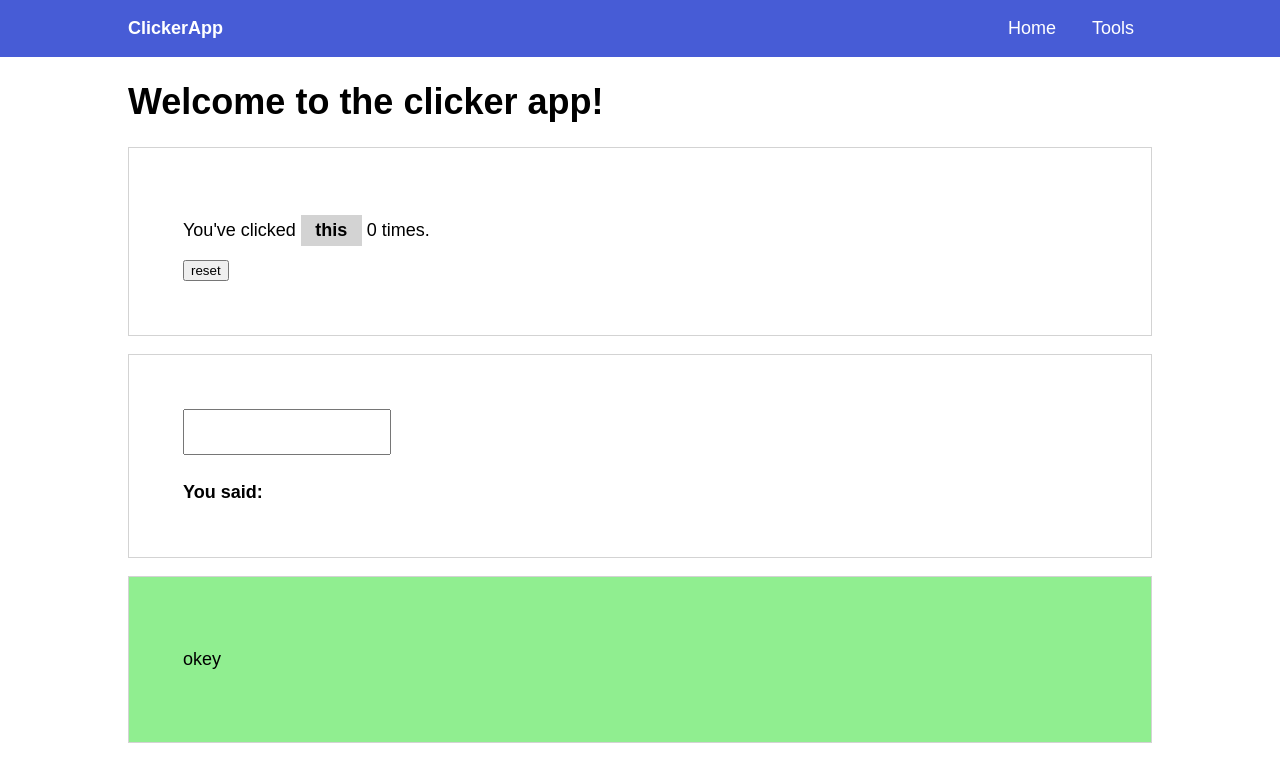
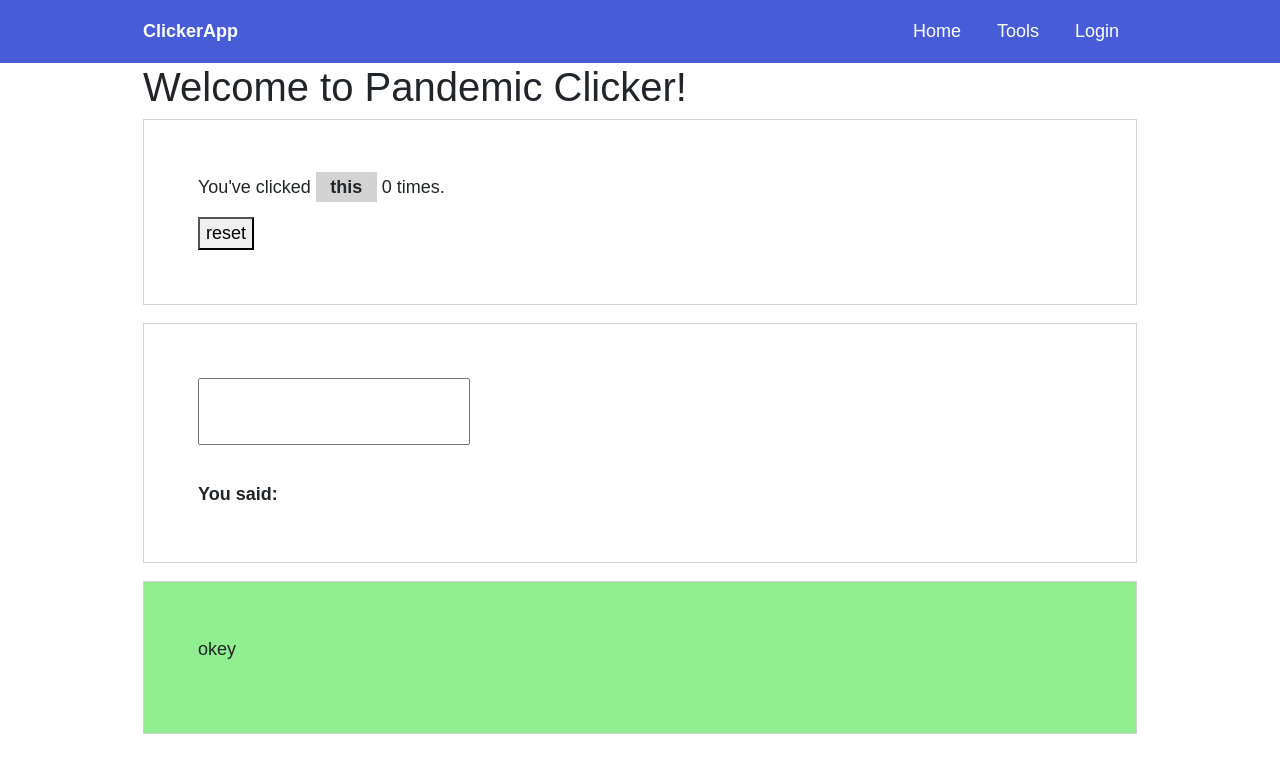
Before and after one commit to Akoens/Pandemic_Clicker, an Angular app: page / in a window 1280 px wide. Shown: the top 782 px of the page. Built offline with nearby package versions, Linux system fonts and the light colour scheme.

Commit message:
login start

```diff
--- a/src/app/app-routing.module.ts
+++ b/src/app/app-routing.module.ts
@@ -1,11 +1,13 @@
 import { NgModule } from '@angular/core';
 import { Routes, RouterModule } from '@angular/router';
-import { HomeComponent } from './home/home.component'
-import { ToolsComponent } from './tools/tools.component'
+import { HomeComponent } from './home/home.component';
+import { LoginComponent } from './login/login.component';
+import { ToolsComponent } from './tools/tools.component';
 
 const routes: Routes = [
   {path: '', component: HomeComponent},
   {path: 'tools', component: ToolsComponent},
+  {path: 'login', component: LoginComponent}
 ];
 
 @NgModule({
--- a/src/app/app.component.html
+++ b/src/app/app.component.html
@@ -1,11 +1,12 @@
 
 <header>
   <div class="container">
-    <a href="#" class="logo">ClickerApp</a>
+    <a href="#" class="logo" routerLink="/">ClickerApp</a>
     <nav>
       <ul>
         <li><a href="#" routerLink="/">Home</a></li>
         <li><a href="#" routerLink="/tools">Tools</a></li>
+        <li><a href="#" routerLink="/login">Login</a></li>
       </ul>
     </nav>
   </div>
--- a/src/app/app.component.ts
+++ b/src/app/app.component.ts
@@ -6,5 +6,5 @@ import { Component } from '@angular/core';
   styleUrls: ['./app.component.scss']
 })
 export class AppComponent {
-  title = 'my-app';
+  title = 'Pandemic Clicker';
 }
--- a/src/app/app.module.ts
+++ b/src/app/app.module.ts
@@ -5,13 +5,15 @@ import { AppRoutingModule } from './app-routing.module';
 import { AppComponent } from './app.component';
 import { HomeComponent } from './home/home.component';
 import { ToolsComponent } from './tools/tools.component';
-import {FormsModule} from '@angular/forms'
+import {FormsModule} from '@angular/forms';
+import { LoginComponent } from './login/login.component'
 
 @NgModule({
   declarations: [
     AppComponent,
     HomeComponent,
-    ToolsComponent
+    ToolsComponent,
+    LoginComponent
   ],
   imports: [
     BrowserModule,
--- a/src/app/home/home.component.html
+++ b/src/app/home/home.component.html
@@ -1,4 +1,4 @@
-<h1>Welcome to the clicker app!</h1>
+<h1>Welcome to {{title}}!</h1>
 
 <div class="play-container">
     <p>You've clicked <span (click)="countClick()">this</span> {{clickCounter}} times.</p>
--- a/src/app/home/home.component.ts
+++ b/src/app/home/home.component.ts
@@ -7,6 +7,7 @@ import { Component, OnInit } from '@angular/core';
 })
 export class HomeComponent implements OnInit {
 
+  title =  "Pandemic Clicker";
   clickCounter: number = 0;
   name: string = '';
 
--- /dev/null
+++ b/src/app/login/login.component.html
@@ -0,0 +1,5 @@
+<div class="container">
+    <h1>Login</h1>
+
+    <input>
+</div>
--- /dev/null
+++ b/src/app/login/login.component.ts
@@ -0,0 +1,15 @@
+import { Component, OnInit } from '@angular/core';
+
+@Component({
+  selector: 'app-login',
+  templateUrl: './login.component.html',
+  styleUrls: ['./login.component.scss']
+})
+export class LoginComponent implements OnInit {
+
+  constructor() { }
+
+  ngOnInit(): void {
+  }
+
+}
--- a/src/index.html
+++ b/src/index.html
@@ -2,7 +2,7 @@
 <html lang="en">
 <head>
   <meta charset="utf-8">
-  <title>MyApp</title>
+  <title>Pandemic Clicker</title>
   <base href="/">
   <meta name="viewport" content="width=device-width, initial-scale=1">
   <link rel="icon" type="image/x-icon" href="favicon.ico">
--- a/src/styles.scss
+++ b/src/styles.scss
@@ -1,3 +1,5 @@
+@import "~bootstrap/dist/css/bootstrap.css";
+
 $primary: rgba(10, 38, 200, 0.750);
 
 $text-color: rgb(255, 255, 255);
```
Also changed, not shown: src/app/login/login.component.scss (added), 1 other file (tests, documents, lock files or other folders).
